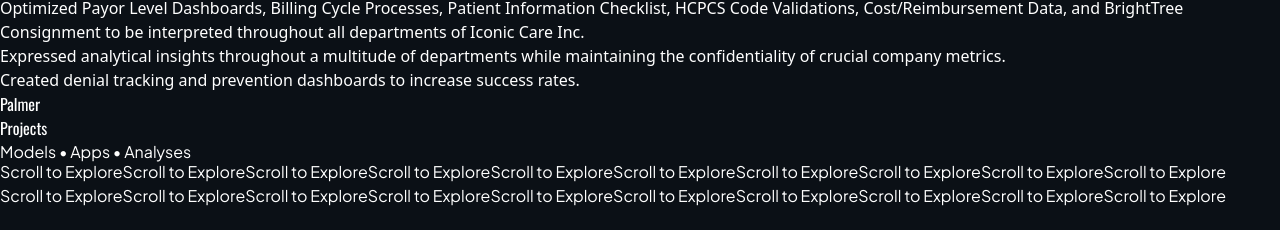
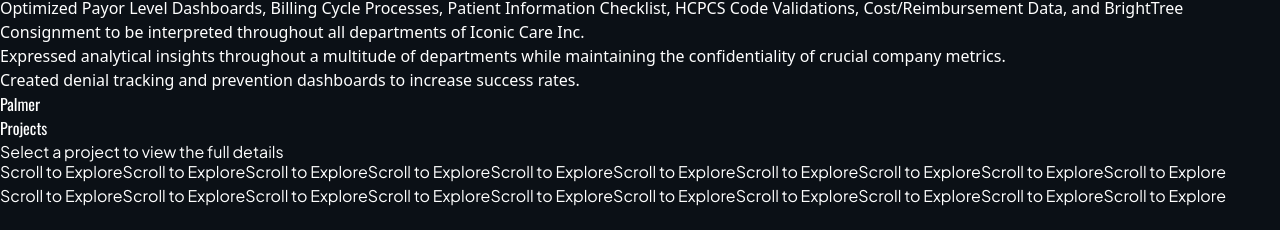
Before and after one commit to CanyenPalmer/PortfolioBasics, a Next.js app: page / in a window 1280 px wide. Shown: the part 2198-2428 px from the top of the page. Built offline with nearby package versions, Linux system fonts and the light colour scheme.

Commit message:
Update ProjectsHUD.tsx

```diff
--- a/src/components/ProjectsHUD.tsx
+++ b/src/components/ProjectsHUD.tsx
@@ -254,7 +254,7 @@ function ProjectsHeader() {
         </h2>
       </div>
       <div className={`${plusJakarta.className} mt-3 text-sm md:text-base text-white/70`}>
-        Models • Apps • Analyses
+        Select a project to view the full details
       </div>
     </div>
   );
```
